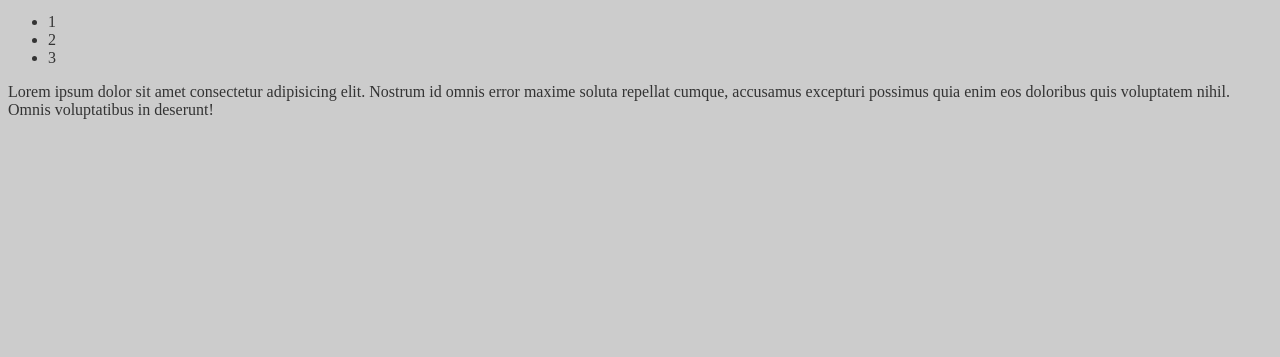
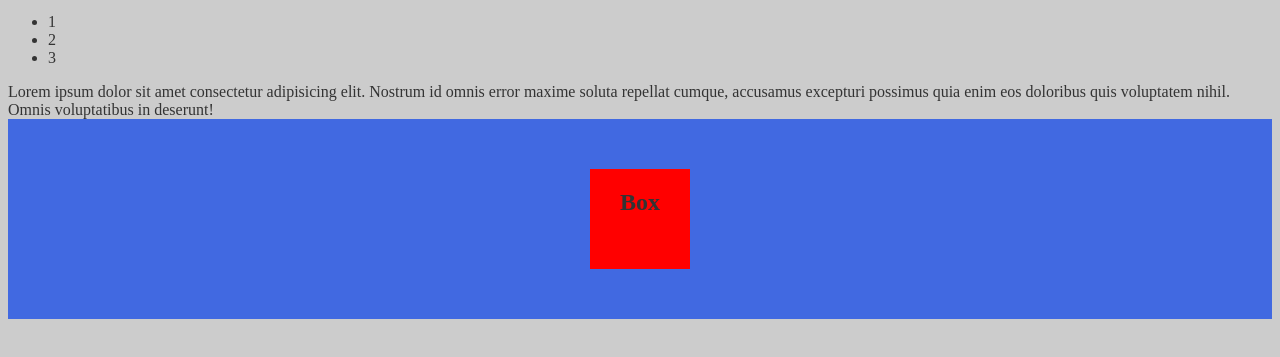
Before and after one commit to rohjuhyun/git-practice, a plain HTML site: page index.html in a window 1280 px wide. Shown: the part 107-464 px from the top of the page. Drawn offline with Linux system fonts and the light colour scheme.

Commit message:
스타일 변경

```diff
--- a/index.html
+++ b/index.html
@@ -17,7 +17,14 @@
         <li>3</li>
     </ul>
     <section>
-        <div>Lorem ipsum dolor sit amet consectetur adipisicing elit. Nostrum id omnis error maxime soluta repellat cumque, accusamus excepturi possimus quia enim eos doloribus quis voluptatem nihil. Omnis voluptatibus in deserunt!</div>
+        <div>Lorem ipsum dolor sit amet consectetur adipisicing elit. Nostrum id omnis error maxime soluta repellat cumque, accusamus excepturi possimus quia enim eos doloribus quis voluptatem nihil. Omnis voluptatibus in deserunt!
+
+        </div>
+    </section>
+    <section class="blue">
+        <div class="box">
+            <h2>Box</h2>
+        </div>
     </section>
 </body>
 </html>
--- a/main.css
+++ b/main.css
@@ -7,3 +7,21 @@ body {
 h1 {
     color: royalblue;
 }
+
+.blue {
+    height: 200px;
+    position: relative;
+    background-color: royalblue;
+}
+.blue .box {
+    position: absolute;
+    width: 100px;
+    height: 100px;
+    top: 0;
+    bottom: 0;
+    left: 0;
+    right: 0;
+    margin: auto;
+    background-color: red;
+    text-align: center;
+}
```
